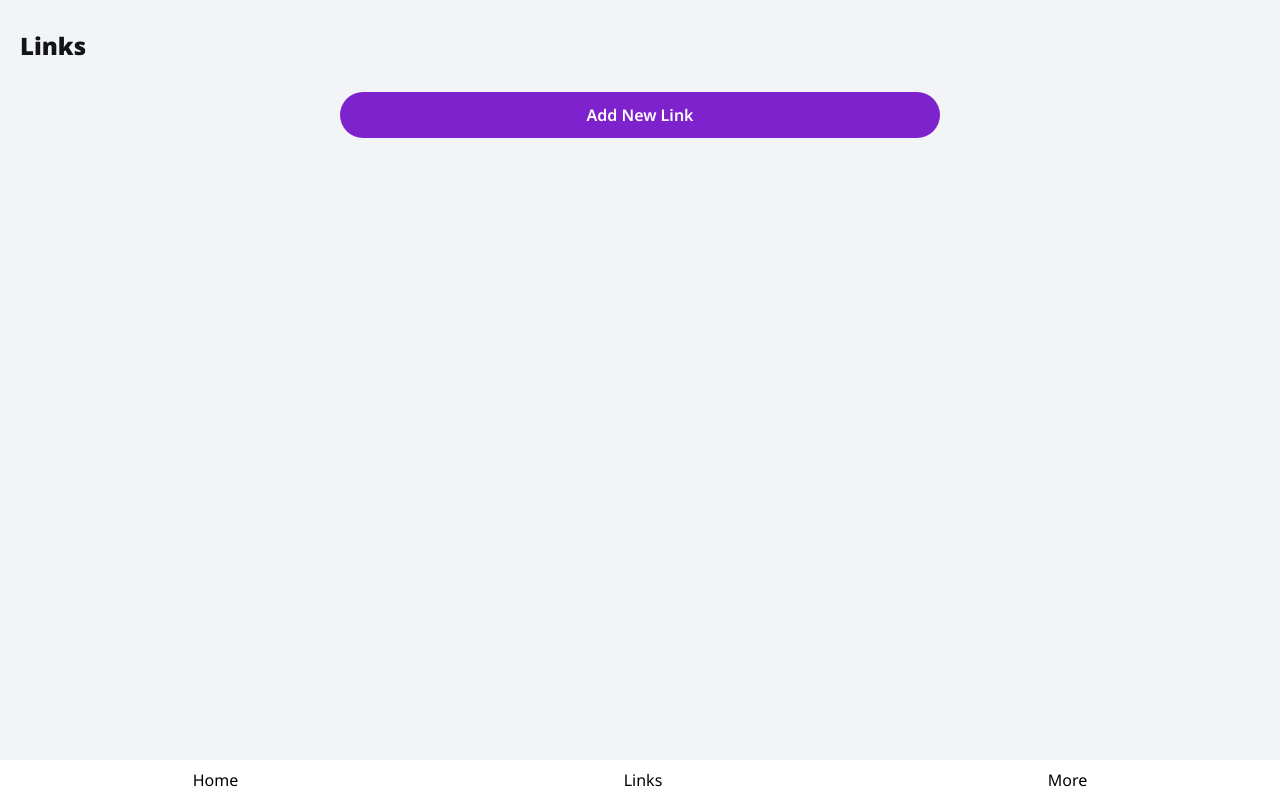
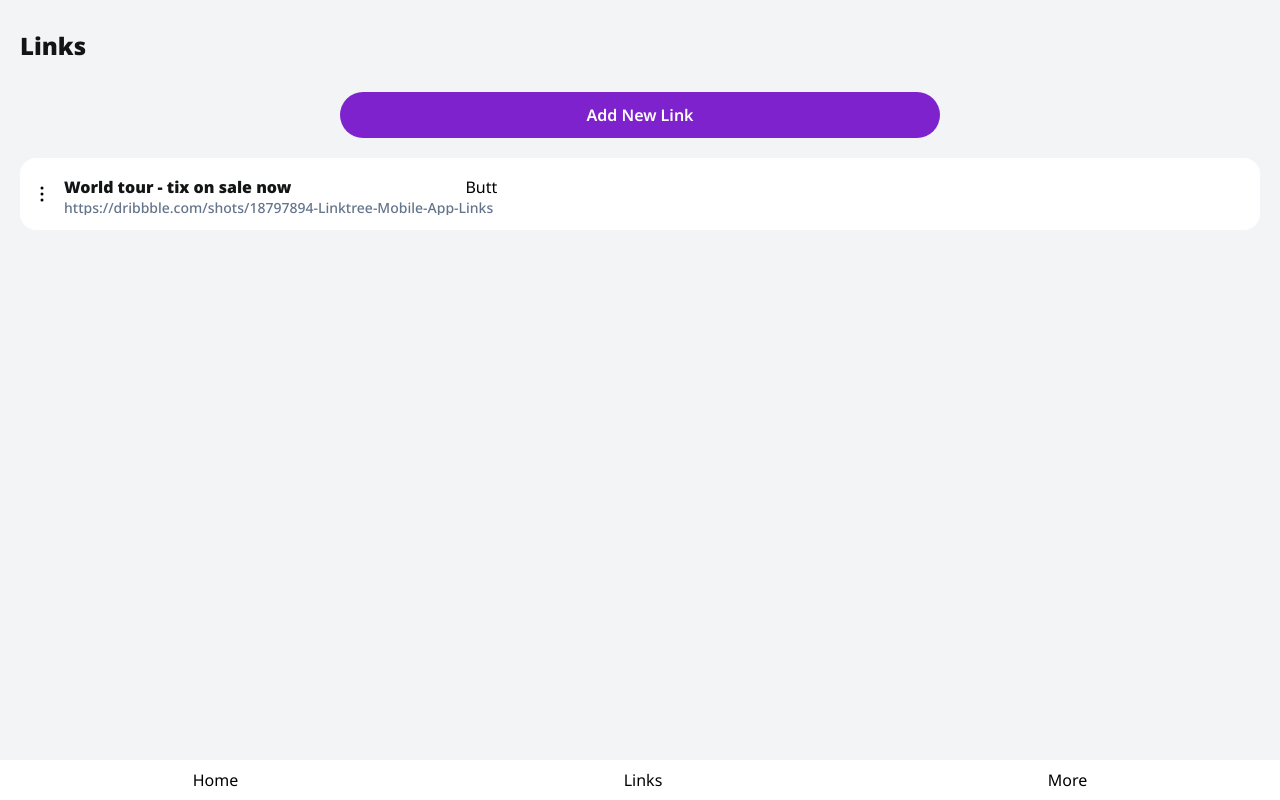
Before and after one commit to Solution456/LinkTree, a Vue app: page / in a window 1280 px wide. Built offline with nearby package versions, Linux system fonts and the light colour scheme.

Commit message:
:sparkles: add LinkCard component

```diff
--- a/package.json
+++ b/package.json
@@ -9,6 +9,7 @@
     "preview": "vite preview"
   },
   "dependencies": {
+    "@heroicons/vue": "^2.0.18",
     "vue": "^3.2.47",
     "vue-router": "4"
   },
--- a/src/assets/styles/_variables.scss
+++ b/src/assets/styles/_variables.scss
@@ -10,6 +10,8 @@ $bg-light-snd: #ffffff;
 $text-primary-light: #121415;
 $text-gray200: #e5e7eb;
 $text-gray300: #d1d5db;
+$text-gray600: #4b5563;
+$text-gray500: #64748b;
 $text-white: #ffffff;
 
 $purple-prim: #7e22ce;
@@ -23,6 +25,13 @@ $warn-hover: #f43f5e;
 $overlay: rgba(41, 41, 41, 0.3);
 
 
+/* Border radius */
+
+$rounded: 0.375rem;
+$rounded-lg: 1rem;
+$rounded-md: .5rem;
+
+
 /* Fonts */
 $body-font: 'Noto Sans', sans-serif;
 
@@ -32,5 +41,4 @@ $body-font: 'Noto Sans', sans-serif;
 $breakpoints: (
   sm: 576px,
   md: 960px,
-  lg: 1440px
-)
+  lg: 1440px)
--- a/src/assets/styles/typography.scss
+++ b/src/assets/styles/typography.scss
@@ -3,7 +3,7 @@
 .title-1 {
     color: $text-primary-light;
     font-weight: 900;
-    font-size: 1.25rem;
+    font-size: 1rem;
     line-height: 1.75rem;
 }
 
@@ -13,7 +13,7 @@
 }
 
 .sub-title-1{
-    color: $text-gray300;
+    color: $text-gray500;
     font-size: .875rem;
     font-weight: 500;
 }
--- /dev/null
+++ b/src/components/Link/Card.module.scss
@@ -0,0 +1,50 @@
+@import '/src/assets/styles/variables';
+
+.LinkCard {
+    display: flex;
+    background-color: $text-white;
+    border-radius: $rounded-lg;
+    padding: 15px 10px;
+    overflow: hidden;
+    gap: 10px;
+    width: 100%;
+
+    &_icon {
+        display: flex;
+        justify-content: center;
+        align-items: center;
+
+        svg{
+            height: 24px;
+            width: 24px;
+        }
+    }
+
+    &_main {
+        display: flex;
+        flex-direction: column;
+
+        &__top {
+            display: flex;
+            align-items: center;
+            justify-content: space-between;
+
+        }
+
+        &__link {
+            a {
+                -webkit-line-clamp: 1;
+                display: -webkit-box;
+                word-break: break-word;
+                overflow: hidden;
+                padding-right: 4px;
+                -webkit-box-orient: vertical;
+
+
+
+            }
+        }
+
+    }
+
+}
--- /dev/null
+++ b/src/components/Link/Card.vue
@@ -0,0 +1,27 @@
+<script setup lang="ts">
+import {EllipsisVerticalIcon} from "@heroicons/vue/24/outline"
+
+import styles from './Card.module.scss'
+
+
+
+</script>
+
+<template>
+    <div :class="styles.LinkCard">
+        <div :class="styles.LinkCard_icon">
+            <EllipsisVerticalIcon/>
+        </div>
+        <div :class="styles.LinkCard_main">
+            <div :class="styles.LinkCard_main__top">
+                <div class="title-1">World tour - tix on sale now</div>
+                <div>Butt</div>
+            </div>
+            <div :class="styles.LinkCard_main__link">
+                <a class="sub-title-1" href="#">
+                    https://dribbble.com/shots/18797894-Linktree-Mobile-App-Links
+                </a>
+            </div>
+        </div>
+    </div>
+</template>
--- a/src/pages/HomePage.vue
+++ b/src/pages/HomePage.vue
@@ -1,5 +1,6 @@
 <script setup lang="ts">
 import Button from '@/components/public/Button/Button.vue';
+import LinkCard from '@/components/Link/Card.vue'
 
 
 </script>
@@ -12,6 +13,10 @@ import Button from '@/components/public/Button/Button.vue';
             </div>
             <div class="home_actions">
                 <Button>Add New Link</Button>
+            </div>
+
+            <div class="links">
+                <LinkCard/>
             </div>
         </div>
     </div>
@@ -34,4 +39,8 @@ import Button from '@/components/public/Button/Button.vue';
         margin-top: 2rem;
     }
 }
+
+.links{
+    margin-top: 20px;
+}
 </style>
```
Also changed, not shown: 1 other file (tests, documents, lock files or other folders).
